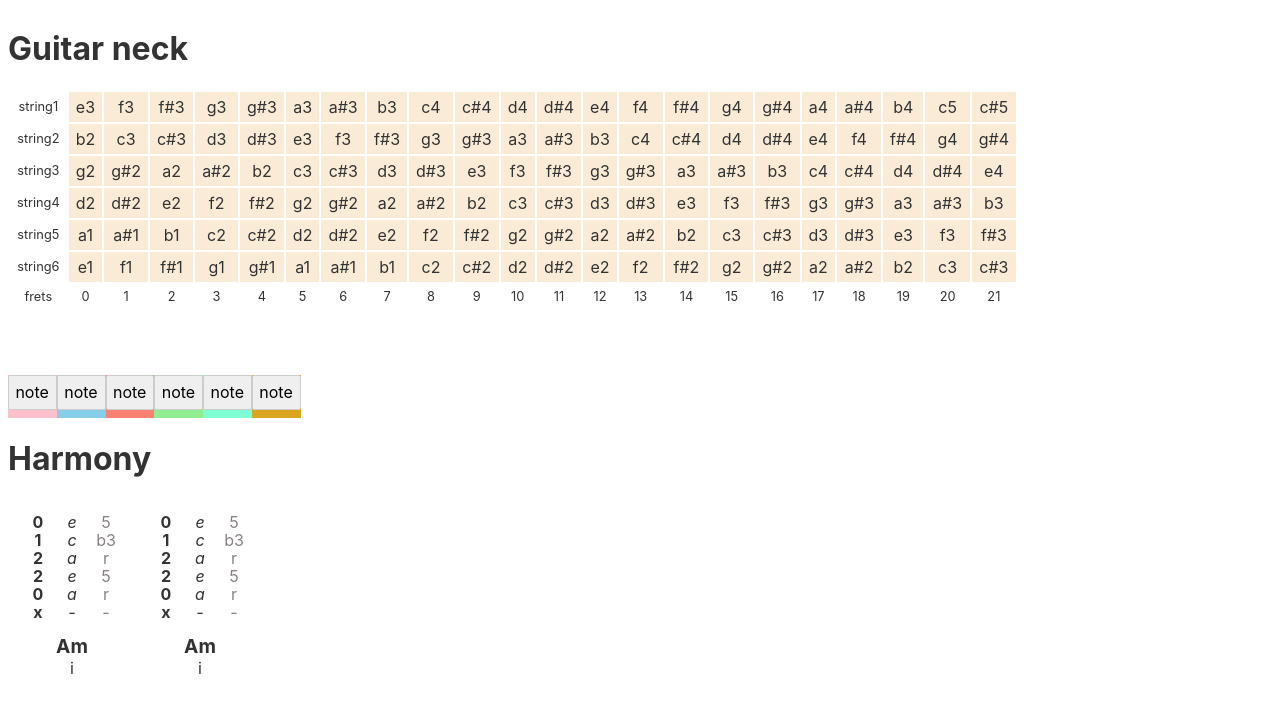
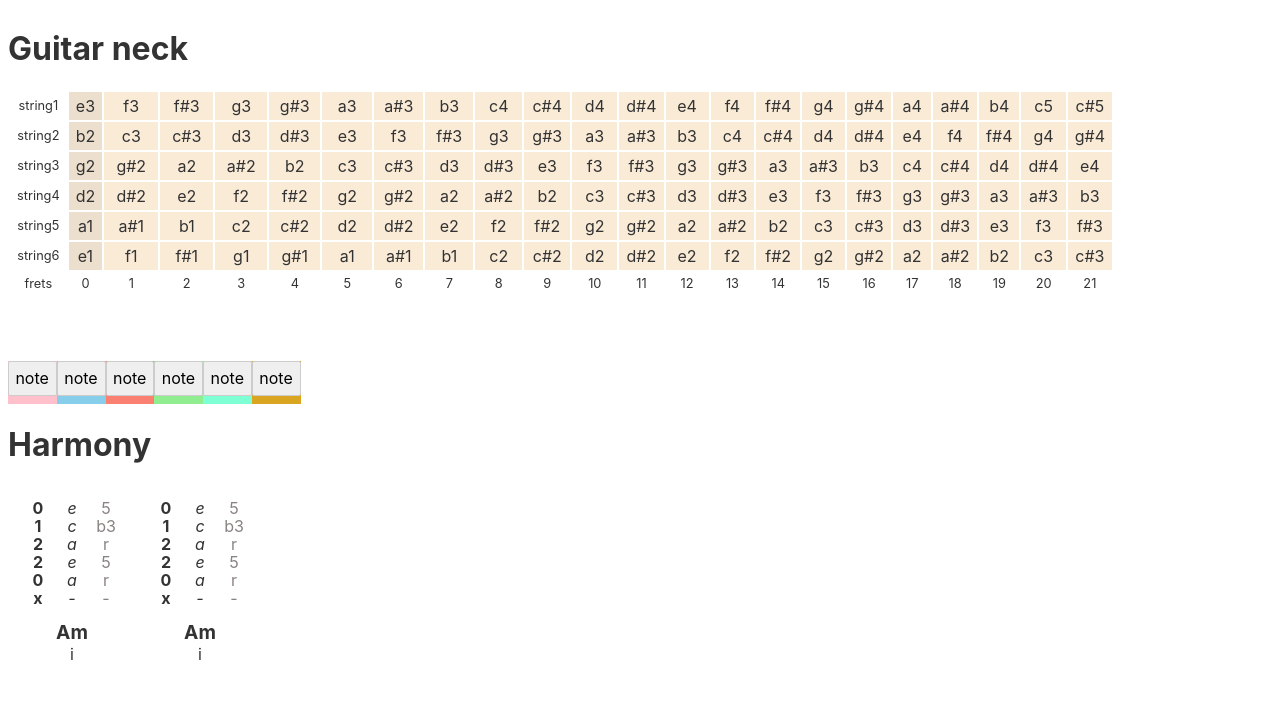
Before and after one commit to HEYROCKME/guitarSudoku, a Svelte app: page / in a window 1280 px wide. Shown: the top 712 px of the page. Built offline with nearby package versions, Linux system fonts and the light colour scheme.

Commit message:
Cells now has a fretnumber class + css min-width

```diff
--- a/src/GuitarNeck.svelte
+++ b/src/GuitarNeck.svelte
@@ -19,7 +19,7 @@
       <td class="utility">string{i+1}</td>
 
    {#each fretboard as note}
-        <td class={note.classCSS}>{note.noteName}</td>
+        <td class="{note.classCSS} fret{note.fret}">{note.noteName}</td>
       {/each}
     </tr>
   {/each}
@@ -35,10 +35,81 @@
   * {padding: 0;}
 
  table td {
-   padding: 5px 7px;
+   padding: 4px 7px;
    text-align: center;
    background-color: antiquewhite;
  }
+
+ .fret0 {
+   background-color: rgb(236, 223, 206);
+ }
+ .fret1 {
+   min-width: 40px;
+ }
+ .fret2 {
+    min-width: 39px;
+  }
+
+ .fret3 {
+   min-width: 38px;
+ }
+ .fret4 {
+   min-width: 37px;
+ }
+ .fret5 {
+   min-width: 36px;
+ }
+ .fret6 {
+   min-width: 35px;
+ }
+ .fret7 {
+   min-width: 34px;
+ }
+ .fret8 {
+   min-width: 33px;
+ }
+ .fret9 {
+   min-width: 32px;
+ }
+ .fret10 {
+   min-width: 31px;
+
+ }
+ .fret11 {
+   min-width: 30px;
+ }
+ .fret12 {
+   min-width: 29px;
+ }
+ .fret13 {
+   min-width: 28px;
+ }
+ .fret14 {
+   min-width: 27px;
+ }
+ .fret15 {
+   min-width: 26px;
+ }
+ .fret16 {
+   min-width: 25px;
+ }
+ .fret17 {
+   min-width: 24px;
+ }
+
+ .fret18 {
+   min-width: 23px;
+ }
+ .fret19 {
+   min-width: 22px;
+ }
+ .fret20 {
+   min-width: 21px;
+ }
+ .fret21 {
+   min-width: 20px;
+ }
+
 
  .utility {
    background-color: transparent;
@@ -56,4 +127,7 @@
  .sandybrown {background-color: sandybrown;}
  .aquamarine {background-color: aquamarine;}
  .goldenrod {background-color: goldenrod;}
+
+
+
 </style>
```
